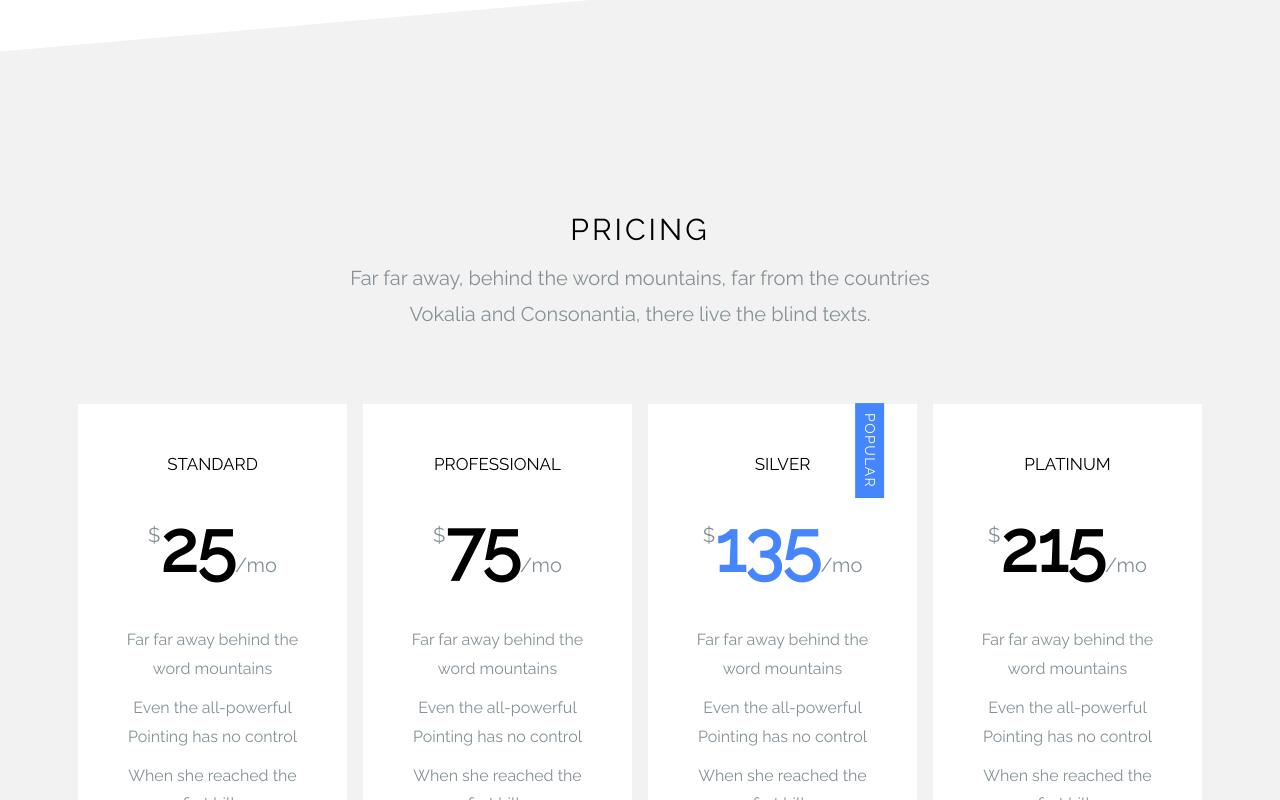
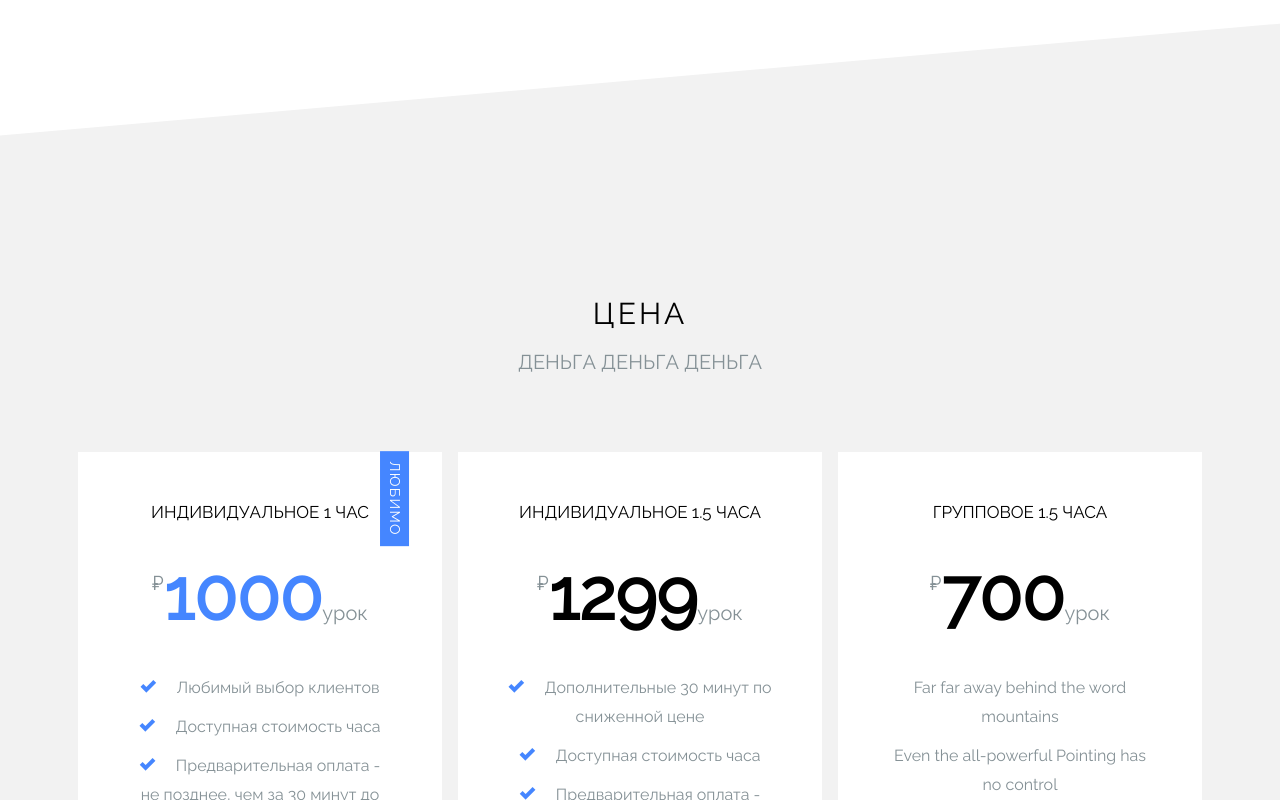
Before and after one commit to SeVaSe/Codex, a plain HTML site: page index.html in a window 1280 px wide. Shown: the part 5145-5945 px from the top of the page. Drawn offline with Linux system fonts and the light colour scheme; some packages are replaced by stand-ins of ours; no server answers; files whose address does not match are found by name.

Commit message:
написаны цены

```diff
--- a/index.html
+++ b/index.html
@@ -158,8 +158,8 @@
               <ul class="list-unstyled ftco-list-check text-left">
                 <li class="d-flex mb-2"><span class="oi oi-check mr-3 text-primary"></span> <span>Углубленное изучение основ языка и его практическое применение</span></li>
                 <li class="d-flex mb-2"><span class="oi oi-check mr-3 text-primary"></span> <span>Изучение ООП для разработки мощных и гибких приложений</span></li>
-                <li class="d-flex mb-2"><span class="oi oi-check mr-3 text-primary"></span> <span>Погружение в популярные инструменты, алгоритмы, библиотеки и фреймворки, позволяющие углубиться в разные сферы разработки</span></li>
-                <li class="d-flex mb-2"><span class="oi oi-check mr-3 text-primary"></span> <span>Узнайте, как использовать Python для работы с базами данных</span></li>
+                <li class="d-flex mb-2"><span class="oi oi-check mr-3 text-primary"></span> <span>Изучение популярных инструментов, алгоритмов и библиотек</span></li>
+                <li class="d-flex mb-2"><span class="oi oi-check mr-3 text-primary"></span> <span>Использование Python для работы с базами данных</span></li>
                 <li class="d-flex mb-2"><span class="oi oi-check mr-3 text-primary"></span> <span>Разработаете: приложения, игры, компьютерное зрение, боты, сайты и многое другое</span></li>
                 <li class="d-flex mb-2"><span class="oi oi-check mr-3 text-primary"></span> <span>Освоение работы с системой контроля версий(GIT) и начало ведения собственного портфолио в IT</span></li>
               </ul>
@@ -173,12 +173,12 @@
               <p class="mb-4">Курс C# открывает путь в высокоуровневую разработку. Хотите создавать приложения для ПК, мобильных устройств или масштабные CRM-системы? Тогда C# ваш выбор. Здесь вы научитесь:</p>
               <ul class="list-unstyled ftco-list-check text-left">
                 <li class="d-flex mb-2"><span class="oi oi-check mr-3 text-primary"></span> <span>Углубленное изучение основ языка и его практическое применение</span></li>
-                <li class="d-flex mb-2"><span class="oi oi-check mr-3 text-primary"></span> <span>Изучение ООП для разработки более структурированных програм</span></li>
+                <li class="d-flex mb-2"><span class="oi oi-check mr-3 text-primary"></span> <span>Изучение ООП для разработки более структурированных программ</span></li>
                 <li class="d-flex mb-2"><span class="oi oi-check mr-3 text-primary"></span> <span>Работа с дополнениями к языку - NuGet</span></li>
                 <li class="d-flex mb-2"><span class="oi oi-check mr-3 text-primary"></span> <span>Научитесь работать с базами данных SQL Server, создавать запросы и обрабатывать их</span></li>
-                <li class="d-flex mb-2"><span class="oi oi-check mr-3 text-primary"></span> <span>Обучитесь создавать Desktop-приложения через WPF и познакомитесь с работой серверов</span></li>
+                <li class="d-flex mb-2"><span class="oi oi-check mr-3 text-primary"></span> <span>Создание Desktop-приложений с помощью WPF и ознакомление с работой серверов</span></li>
                 <li class="d-flex mb-2"><span class="oi oi-check mr-3 text-primary"></span> <span>Разработаете такие проекты как: Desktop приложений(для ПК), мобильные приложения, игры и другое</span></li>
-                <li class="d-flex mb-2"><span class="oi oi-check mr-3 text-primary"></span> <span>Работа с GIT в каждом из проектов, ведение собственного портфолио в IT</span></li>
+                <li class="d-flex mb-2"><span class="oi oi-check mr-3 text-primary"></span> <span>Работа с GIT в каждом проекте и создание собственного портфолио в IT</span></li>
               </ul>
             </div>
           </div>
@@ -216,8 +216,9 @@
           <div class="col-lg-4 mb-5 ftco-animate">
             <figure><img src="images/img_5.jpg" alt="Free Template by Free-Template.co" class="img-fluid"></figure>
             <div class="p-3">
+              <br>
               <h3 class="h4">Групповое обучение</h3>
-              <p class="mb-4">Far far away, behind the word mountains, far from the countries Vokalia and Consonantia, there live the blind texts.</p>
+              <p class="mb-4">Групповые занятия - это коллективный путь к обучению. Здесь вы получите не только знания, но и возможность обмена опытом, обсуждения идей и совместной работы для достижения общих целей в изучении IT</p>
               <ul class="list-unstyled ftco-list-check text-left">
                 <li class="d-flex mb-2"><span class="oi oi-check mr-3 text-primary"></span> <span>Групповые занятия в 4-8 человек</span></li>
                 <li class="d-flex mb-2"><span class="oi oi-check mr-3 text-primary"></span> <span>Обучение с применением большого объема практики</span></li>
@@ -249,64 +250,71 @@
       <div class="container">
         <div class="row">
           <div class="col-md-12 text-center ftco-animate">
-            <h2 class="text-uppercase ftco-uppercase">Pricing</h2>
+            <h2 class="text-uppercase ftco-uppercase">Цена</h2>
             <div class="row justify-content-center mb-5">
               <div class="col-md-7">
-                <p class="lead">Far far away, behind the word mountains, far from the countries Vokalia and Consonantia, there live the blind texts.</p>
+                <p class="lead">ДЕНЬГА ДЕНЬГА ДЕНЬГА</p>
               </div>
             </div>
           </div>
         </div>
         <!-- END row -->
         <div class="row">
+          <div class="w-100 clearfix d-xl-none"></div>
+          <div class="col-md bg-white  ftco-pricing-popular p-5 m-2 text-center mb-2 ftco-animate">
+            <span class="popular-text"> любимо</span>
+            <div class="ftco-pricing">
+              <h2>Индивидуальное 1 час</h2>
+              <p class="ftco-price-per text-center"><sup>&#8381;</sup><strong class="text-primary">1000</strong><span>урок</span></p>
+              <ul class="list-unstyled mb-5">
+                <li><span class="oi oi-check mr-3 text-primary"></span> <span>Любимый выбор клиентов</span></li>
+                <li><span class="oi oi-check mr-3 text-primary"></span> <span>Доступная стоимость часа </span></li>
+                <li><span class="oi oi-check mr-3 text-primary"></span> <span>Предварительная оплата -<br> не позднее, чем за 30 минут до начала занятия</span></li>
+              </ul>
+              <p><a href="#section-contact" class="btn btn-primary btn-sm">Записаться</a></p>
+            </div>
+          </div>
+
           <div class="col-md bg-white p-5 m-2 text-center mb-2 ftco-animate">
             <div class="ftco-pricing">
-              <h2>Standard</h2>
-              <p class="ftco-price-per text-center"><sup>$</sup><strong>25</strong><span>/mo</span></p>
+              <h2>Индивидуальное 1.5 часа</h2>
+              <p class="ftco-price-per text-center"><sup>&#8381;</sup><strong>1299</strong><span>урок</span></p>
+              <ul class="list-unstyled mb-5">
+                <li><span class="oi oi-check mr-3 text-primary"></span> <span>Дополнительные 30 минут по сниженной цене</span></li>
+                <li><span class="oi oi-check mr-3 text-primary"></span> <span>Доступная стоимость часа </span></li>
+                <li><span class="oi oi-check mr-3 text-primary"></span> <span>Предварительная оплата -<br> не позднее, чем за 30 минут до начала занятия</span></li>
+              </ul>
+              <p><a href="#section-contact" class="btn btn-secondary btn-sm">Записаться</a></p>
+            </div>
+          </div>
+
+          <div class="col-md bg-white p-5 m-2 text-center mb-2 ftco-animate">
+            <div class="ftco-pricing">
+              <h2>Групповое 1.5 часа</h2>
+              <p class="ftco-price-per text-center"><sup>&#8381;</sup><strong>700</strong><span>урок</span></p>
               <ul class="list-unstyled mb-5">
                 <li>Far far away behind the word mountains</li>
                 <li>Even the all-powerful Pointing has no control</li>
                 <li>When she reached the first hills</li>
               </ul>
-              <p><a href="#" class="btn btn-secondary btn-sm">Get Started</a></p>
+              <p><a href="#section-contact" class="btn btn-secondary btn-sm">Записаться</a></p>
             </div>
           </div>
-          <div class="col-md bg-white p-5 m-2 text-center mb-2 ftco-animate">
-            <div class="ftco-pricing">
-              <h2>Professional</h2>
-              <p class="ftco-price-per text-center"><sup>$</sup><strong>75</strong><span>/mo</span></p>
-              <ul class="list-unstyled mb-5">
-                <li>Far far away behind the word mountains</li>
-                <li>Even the all-powerful Pointing has no control</li>
-                <li>When she reached the first hills</li>
-              </ul>
-              <p><a href="#" class="btn btn-secondary btn-sm">Get Started</a></p>
-            </div>
-          </div>
+
           <div class="w-100 clearfix d-xl-none"></div>
           <div class="col-md bg-white  ftco-pricing-popular p-5 m-2 text-center mb-2 ftco-animate">
-            <span class="popular-text">Popular</span>
+            <span class="popular-text">эконом</span>
             <div class="ftco-pricing">
-              <h2>Silver</h2>
-              <p class="ftco-price-per text-center"><sup>$</sup><strong class="text-primary">135</strong><span>/mo</span></p>
+              <h2>Оплата за весь месяц</h2>
+              <p class="ftco-price-per text-center"><sup>%</sup><strong class="text-primary">10</strong><span>скидка</span></p>
+              <span>Как это работает: Вы сообщаете нам количество занятий и их тип в течение месяца.<br> Мы рассчитываем общую сумму и возвращаем вам 10% (Действует при каждом выборе этого тарифа)</span>
+              <p></p>
               <ul class="list-unstyled mb-5">
-                <li>Far far away behind the word mountains</li>
-                <li>Even the all-powerful Pointing has no control</li>
-                <li>When she reached the first hills</li>
+                <li><span class="oi oi-check mr-3 text-primary"></span> <span>Большая экономия</span></li>
+                <li><span class="oi oi-check mr-3 text-primary"></span> <span>Один раз платишь -<br> весь месяц занимаешься</span></li>
+                <li><span class="oi oi-check mr-3 text-primary"></span> <span>Действует для всех<br> наших услуг</span></li>
               </ul>
-              <p><a href="#" class="btn btn-primary btn-sm">Get Started</a></p>
-            </div>
-          </div>
-          <div class="col-md bg-white p-5 m-2 text-center mb-2 ftco-animate">
-            <div class="ftco-pricing">
-              <h2>Platinum</h2>
-              <p class="ftco-price-per text-center"><sup>$</sup><strong>215</strong><span>/mo</span></p>
-              <ul class="list-unstyled mb-5">
-                <li>Far far away behind the word mountains</li>
-                <li>Even the all-powerful Pointing has no control</li>
-                <li>When she reached the first hills</li>
-              </ul>
-              <p><a href="#" class="btn btn-secondary btn-sm">Get Started</a></p>
+              <p><a href="#section-contact" class="btn btn-primary btn-sm">Записаться</a></p>
             </div>
           </div>
         </div>
```
